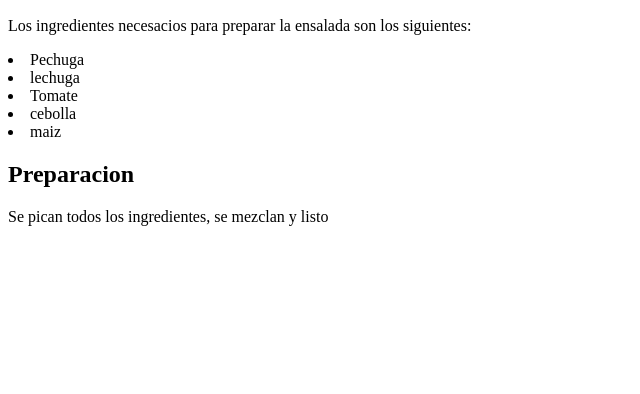
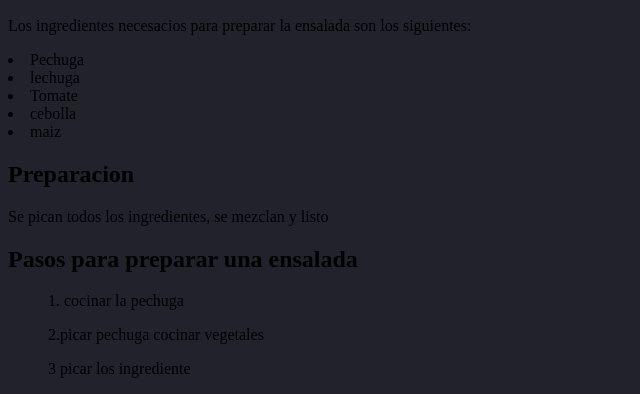
Before and after one commit to davidfelipesanchez/aspirantes-mir-html-y-css, a plain HTML site: page ejercicio1-html-y-css/index.html in a window 1280 px wide. Shown: the part 479-873 px from the top of the page, without its empty margins (0-640 px from the left). Before the commit the page ends 800 px from the top, so only its background shows below. Drawn offline with Linux system fonts and the light colour scheme.

Commit message:
ejercicio bonus

```diff
--- a/ejercicio1-html-y-css/estilos.css
+++ b/ejercicio1-html-y-css/estilos.css
@@ -2,3 +2,7 @@ h1 {
     color: #ff0000;
     font-size: 50px;
   }
+  body {
+    background-color: #21222c;
+
+  }
--- a/ejercicio1-html-y-css/index.html
+++ b/ejercicio1-html-y-css/index.html
@@ -17,5 +17,9 @@
     <li>maiz</li>
     <h2>Preparacion</h2>
     <p>Se pican todos los ingredientes, se mezclan y listo</p>
+    <h2>Pasos para preparar una ensalada</h2>
+    <ol>1. cocinar la pechuga</ol>
+    <ol>2.picar pechuga cocinar vegetales</ol>
+    <ol>3 picar los ingrediente</ol>
 <!-- Aquí escribes tu contenido --></body>
 </html>
```
